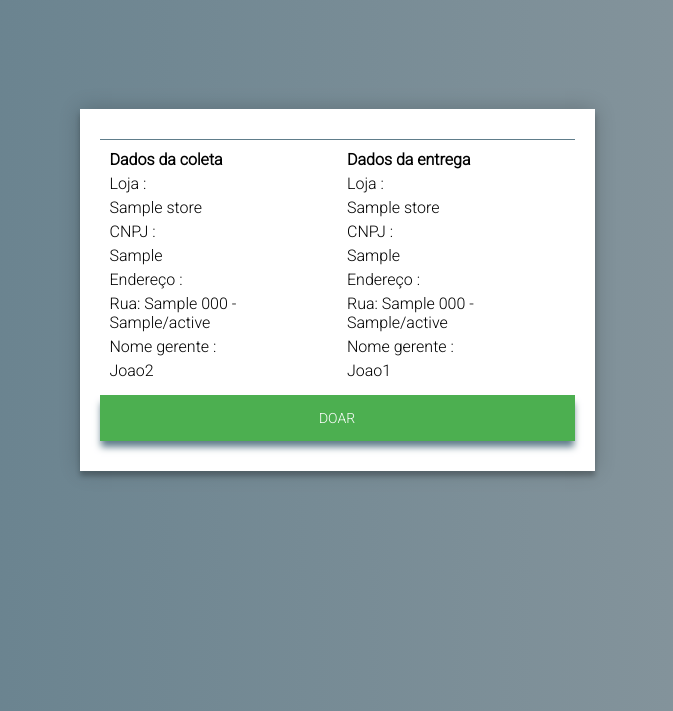
After one commit to ViniciusSJV/flask-python-with-mysql, a Flask app: page /list-donates/1 in a window 1280 px wide. The commit adds this page. Shown: the top 711 px of the page, without its empty margins (303-976 px from the left). Run offline with Flask 2, Linux system fonts and the light colour scheme; tables that the repository leaves empty or names only in its code hold one stand-in row (values such as "Sample post"); some libraries are stand-ins or nearby versions.

Commit message:
'finish'

```diff
--- a/app.py
+++ b/app.py
@@ -11,6 +11,7 @@ app.config['MYSQL_DB'] = 'db_teste'
 
 mysql = MySQL(app)
 
+#CONTROLERS
 @app.route("/login", methods=['GET'])
 def login():
     return render_template("login.html", showConfirmPassWord = False)
@@ -21,12 +22,12 @@ def sing_in():
 	password = request.form.get('password')
 	return UserService().try_login_user(name, password)
 
-@app.route("/confirm_password/<id_user>", methods=['GET'])
-def confirm_password(id_user):
+@app.route("/register_password/<id_user>", methods=['GET'])
+def register_password(id_user):
     return render_template("login.html", showConfirmPassWord = True, id = id_user)
 
-@app.route('/confirm', methods=['POST'])
-def confirm():
+@app.route('/register', methods=['POST'])
+def register():
 	newPassword = request.form.get('newPassword')
 	confirmPassword = request.form.get('confirmPassword')
 	idUser = request.form.get('idUser')
@@ -46,9 +47,27 @@ def request_service(user_id):
 
 	return render_template("main.html", stores = stores, user_name = user_name, delivery = delivery, managers = managers, type = 'request')
 
+@app.route("/list-donates/<user_id>", methods=['GET'])
+def list_donates(user_id):
+	store_id = UserService().get_store_user(user_id)
+	donates = ServiceTranfService().get_all_donate_service_from_store(store_id)
+
+	return render_template("donates.html", donates = donates, user_id = user_id)
+
+@app.route("/donate/<user_id>/<service_id>", methods=['GET'])
+def donate_service(user_id, service_id):
+	user_name = UserService().get_name_user(user_id)
+	delivery = ServiceTranfService().get_donate_service(service_id)
+
+	return render_template("main.html", user_name = user_name, delivery = delivery, type = 'donate', user_id = user_id, service_id = service_id)
+
 @app.route("/create-request-service/<user_id>", methods=['GET'])
 def create_request_service(user_id):
 	return ServiceTranfService().create_request_service(user_id)
+
+@app.route("/check-donate-service/<user_id>", methods=['GET'])
+def check_donate_service(user_id):
+	return ServiceTranfService().get_if_user_as_donate_service(user_id)
 
 @app.route("/confirm-request-service", methods=['POST'])
 def confirm_request_service():
@@ -61,16 +80,14 @@ def confirm_request_service():
 
 	return ServiceTranfService().update_request_service(service_id, store_id, manager_id, service_type)
 
-@app.route("/donate/<user_id>", methods=['GET'])
-def donate_service(user_id):
-	stores = StoreService().get_all_store()
-	user_name = UserService().get_name_user(user_id)
-	managers = UserService().get_all_manager()
+@app.route("/save-danfes/<user_id>/<service_id>", methods=['POST'])
+def save_danfes(user_id, service_id):
+	danfes = request.form.getlist('danfe')
+	return ServiceTranfService().save_danfes(user_id, service_id, danfes)
 
-	delivery = ServiceTranfService().get_donate_service(user_id)
+#CONTROLERS
 
-	return render_template("main.html", stores = stores, user_name = user_name, delivery = delivery, managers = managers, type = 'donate')
-
+#SERVICES
 class UserService:
 
 	@staticmethod
@@ -92,7 +109,7 @@ class UserService:
 
 			if password_change == 0:
 				response = app.response_class(
-					response=json.dumps('/confirm_password/' + id),
+					response=json.dumps('/register_password/' + id),
 					status=200,
 					mimetype='application/json'
 				)
@@ -128,7 +145,7 @@ class UserService:
 	def get_name_user(idUser):
 
 		with Database() as data_base:
-			data_base.execute("SELECT username FROM auth_user where id=%s", (idUser))
+			data_base.execute("SELECT username FROM auth_user where id=%s", (idUser, ))
 			result = data_base.fetchone()
 
 		return str(result[0])
@@ -137,7 +154,7 @@ class UserService:
 	def get_store_user(idUser):
 
 		with Database() as data_base:
-			data_base.execute("SELECT store_id FROM auth_user where id=%s", (idUser))
+			data_base.execute("SELECT store_id FROM auth_user where id=%s", (idUser, ))
 			result = data_base.fetchone()
 
 		return str(result[0])
@@ -196,6 +213,74 @@ class ServiceTranfService:
 		)
 
 	@staticmethod
+	def get_if_user_as_donate_service(user_id):
+		store_id = UserService().get_store_user(user_id)
+
+		with Database() as data_base:
+			data_base.execute("SELECT * FROM service WHERE store_id_delivery=%s", (store_id,))
+			result = data_base.fetchone()
+
+		if result is None:
+			return app.response_class(
+				response=json.dumps('Nenhuma solicitacao encontrada.'),
+				status=403,
+				mimetype='application/json'
+			)
+		else:
+			return app.response_class(
+				response=json.dumps('/list-donates/' + user_id),
+				status=200,
+				mimetype='application/json'
+			)
+
+	@staticmethod
+	def get_donate_service(service_id):
+
+		with Database() as data_base:
+			data_base.execute("SELECT a.service_id, a.service_type, b.name, b.document, b.street, b.number, b.city, b.state, c.name, c.document, c.street, c.number, c.city, c.state  FROM service AS a INNER JOIN store AS b ON a.store_id_delivery = b.store_id INNER JOIN store AS c ON a.store_id_collect = c.store_id WHERE a.service_id=%s", (service_id,))
+			result = data_base.fetchone()
+
+		response = {
+			'service_id': result[0],
+			'service_type': str(result[1]),
+			'delivery_name': str(result[2]),
+			'delivery_document': str(result[3]),
+			'delivery_end': 'Rua: ' + result[4] + ' ' + str(result[5]) + ' - ' + result[6] + '/' + result[7],
+			'collect_name': str(result[8]),
+			'collect_codument': str(result[9]),
+			'collect_end': 'Rua: ' + result[10] + ' ' + str(result[11]) + ' - ' + result[12] + '/' + result[13],
+			'delivery_manager': 'Joao1',
+			'collect_manager': 'Joao2'
+		}
+
+		return response
+
+	@staticmethod
+	def get_all_donate_service_from_store(store_id):
+
+		with Database() as data_base:
+			data_base.execute("SELECT a.service_id, a.service_type, b.name, b.document, b.street, b.number, b.city, b.state, c.name, c.document, c.street, c.number, c.city, c.state  FROM service AS a INNER JOIN store AS b ON a.store_id_delivery = b.store_id INNER JOIN store AS c ON a.store_id_collect = c.store_id WHERE a.store_id_delivery=%s", (store_id,))
+			results = data_base.fetchall()
+
+		response = list()
+
+		for result in results:
+			response.append({
+				'service_id': result[0],
+				'service_type': str(result[1]),
+				'delivery_name': str(result[2]),
+				'delivery_document': str(result[3]),
+				'delivery_end': 'Rua: ' + result[4] + ' ' + str(result[5]) + ' - ' + result[6] + '/' + result[7],
+				'collect_name': str(result[8]),
+				'collect_codument': str(result[9]),
+				'collect_end': 'Rua: ' + result[10] + ' ' + str(result[11]) + ' - ' + result[12] + '/' + result[13],
+				'delivery_manager': 'Joao1',
+				'collect_manager': 'Joao2'
+			})
+
+		return response
+
+	@staticmethod
 	def update_request_service(service_id, store_id, manager_id, service_type):
 
 		with Database() as data_base:
@@ -219,16 +304,31 @@ class ServiceTranfService:
 
 		response = {
 			'id': result[0],
-			'name': result[1],
-			'end': 'Rua: ' + result[3] + ' ' + str(result[9]) + ' - ' + result[5] + '/' + result[6],
-			'document': result[2],
+			'delivery_name': result[1],
+			'delivery_end': 'Rua: ' + result[3] + ' ' + str(result[9]) + ' - ' + result[5] + '/' + result[6],
+			'delivery_document': result[2],
 			'service_type': str(result[11]),
-			'manager': str(result[12]),
+			'delivery_manager': str(result[12]),
 			'service_id': str(result[13])
 		}
 
 		return response
 
+	@staticmethod
+	def save_danfes(user_id, service_id, danfes):
+		with Database() as data_base:
+			for danfe in danfes:
+				data_base.execute("INSERT INTO danfe (danfe_key, service_id, user_id) values (%s, %s, %s)", (danfe, int(service_id), int(user_id)))
+
+		return app.response_class(
+			response=json.dumps({'msg': 'Danfes salvas', 'goTo': '/dashboard/' + user_id}),
+			status=200,
+			mimetype='application/json'
+		)
+
+#SERVICES
+
+#DB
 class Database:
 	def __init__(self):
 		self._conn = mysql.connection
@@ -264,3 +364,4 @@ class Database:
 	def query(self, sql, params=None):
 		self.cursor.execute(sql, params or ())
 		return self.fetchall()
+#DB
--- /dev/null
+++ b/templates/donates.html
@@ -0,0 +1,138 @@
+<!DOCTYPE html>
+<html>
+<head>
+	<title>Agile</title>
+
+	<meta charset="utf-8" />
+	<meta name="viewport" content="width=device-width, initial-scale=1.0">
+
+	<style>
+		@import url(https://fonts.googleapis.com/css?family=Roboto:300);
+
+		body {
+		  background: #8e9aa0;
+		  background: -webkit-linear-gradient(right, #8e9aa0, #607D8B);
+		  background: -moz-linear-gradient(right, #8e9aa0, #607D8B);
+		  background: -o-linear-gradient(right, #8e9aa0, #607D8B);
+		  background: linear-gradient(to left, #8e9aa0, #607D8B);
+		  font-family: "Roboto", sans-serif;
+		  -webkit-font-smoothing: antialiased;
+		  -moz-osx-font-smoothing: grayscale;
+		}
+
+		.dash-page {
+			width: 515px;
+			padding: 8% 0 0;
+			margin: auto;
+		}
+
+		.container{
+			position: relative;
+			z-index: 1;
+			background: #FFFFFF;
+			margin: 0 auto 100px;
+			padding: 20px;
+			box-shadow: 0 0 20px 0 rgba(0, 0, 0, 0.2), 0 5px 5px 0 rgba(0, 0, 0, 0.24);
+		}
+
+		.inline {
+			display: inline-flex;
+			align-items: center;
+			width: 100%;
+			margin-bottom: 15px;
+			padding-top: 10px;
+			margin-top: 10px;
+			border-top: 1px solid #607D8B;
+		}
+
+		.inline > div {
+			width: 50%;
+			padding: 0px 10px;
+		}
+
+		button {
+		  font-family: "Roboto", sans-serif;
+		  text-transform: uppercase;
+		  outline: 0;
+		  background: #4CAF50;
+		  width: 100%;
+		  border: 0;
+		  margin-bottom: 10px;
+		  padding: 15px;
+		  color: #FFFFFF;
+		  box-shadow: 0px 7px 7px -1px #607D8B;
+		  font-size: 14px;
+		  -webkit-transition: all 0.3 ease;
+		  transition: all 0.3 ease;
+		  cursor: pointer;
+		}
+
+	</style>
+
+	<script>
+		async function getDonate (service_id, user_id) {
+
+			let response = await fetch('/donate/' + id_user + '/' + service_id, {
+				method: 'GET'
+		    });
+
+			if (await response.ok) {
+				let result = await response.json();
+
+				window.location.href = result;
+			} else {
+				alert(await response.json());
+			}
+		}
+	</script>
+</head>
+
+<body>
+	<div class="dash-page ">
+		<div class="container">
+			{% for donate in donates %}
+			<div class="inline">
+				<div>
+					<h4 style="margin: 0;">Dados da coleta</h4>
+					<div>
+						<div style="margin: 5px 0px;"><label>Loja :</label></div>
+						<label>{{donate.collect_name}}</label>
+					</div>
+					<div>
+						<div style="margin: 5px 0px;"><label>CNPJ :</label></div>
+						<label>{{donate.collect_codument}}</label>
+					</div>
+					<div>
+						<div style="margin: 5px 0px;"><label>Endereço :</label></div>
+						<label>{{donate.collect_end}}</label>
+					</div>
+					<div>
+						<div style="margin: 5px 0px;"><label>Nome gerente :</label></div>
+						<label>{{donate.collect_manager}}</label>
+					</div>
+				</div>
+				<div>
+					<h4 style="margin: 0;">Dados da entrega</h4>
+					<div>
+						<div style="margin: 5px 0px;"><label>Loja :</label></div>
+						<label>{{donate.delivery_name}}<label>
+					</div>
+					<div>
+						<div style="margin: 5px 0px;"><label>CNPJ :</label></div>
+						<label>{{donate.delivery_document}}<label>
+					</div>
+					<div>
+						<div style="margin: 5px 0px;"><label>Endereço :</label></div>
+						<label>{{donate.delivery_end}}<label>
+					</div>
+					<div>
+						<div style="margin: 5px 0px;"><label>Nome gerente :</label></div>
+						<label>{{donate.delivery_manager}}<label>
+					</div>
+				</div>
+			</div>
+			<a href="/donate/{{user_id}}/{{donate.service_id}}"><button>Doar</button></a>
+			{% endfor %}
+		</div>
+	</div>
+</body>
--- a/templates/login.html
+++ b/templates/login.html
@@ -124,7 +124,7 @@
 					  const btnSubumit = registerForm[2];
 					  btnSubumit.disabled = true;
 
-					  let response = await fetch('/confirm', {
+					  let response = await fetch('/register', {
 						 method: 'POST',
 						 body: new FormData(registerForm)
 					  });
```
Also changed, not shown: templates/dashboard.html (+16 -1 lines), templates/main.html (+72 -11 lines), 1 other file.
